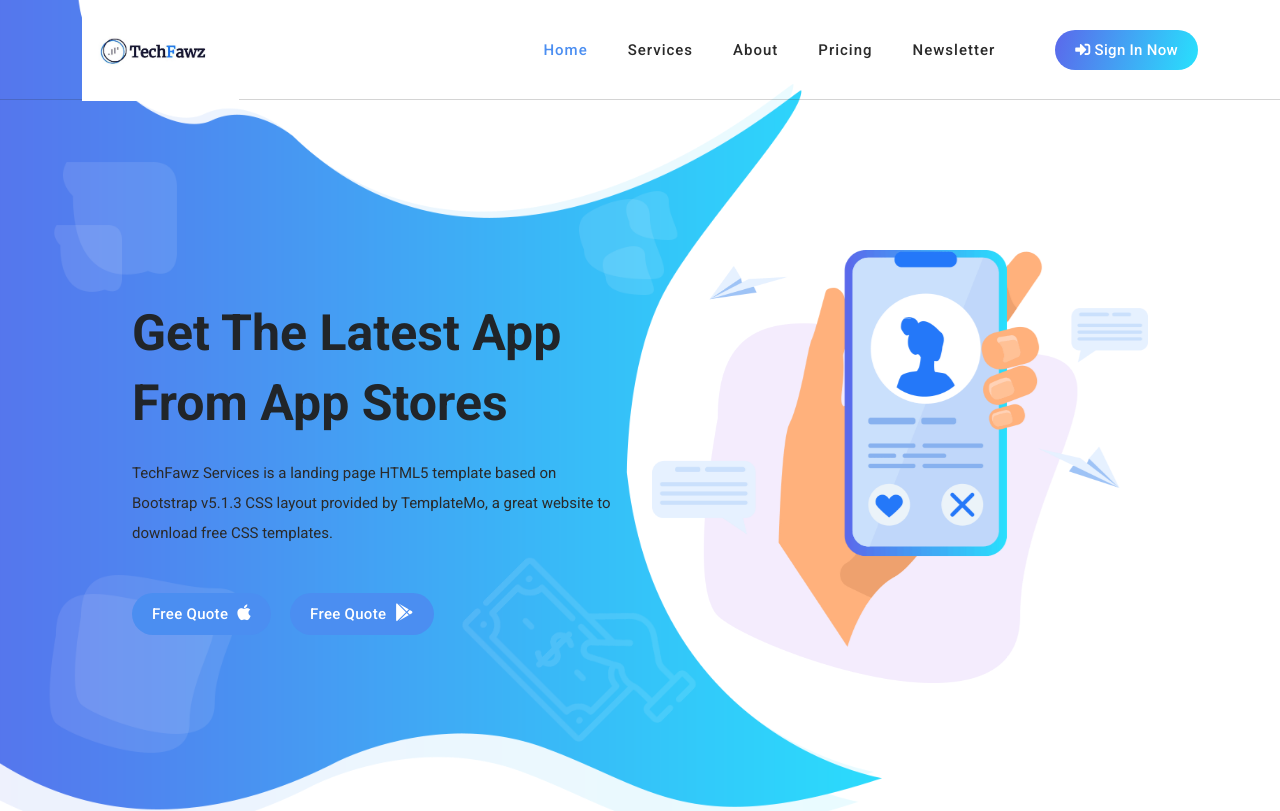
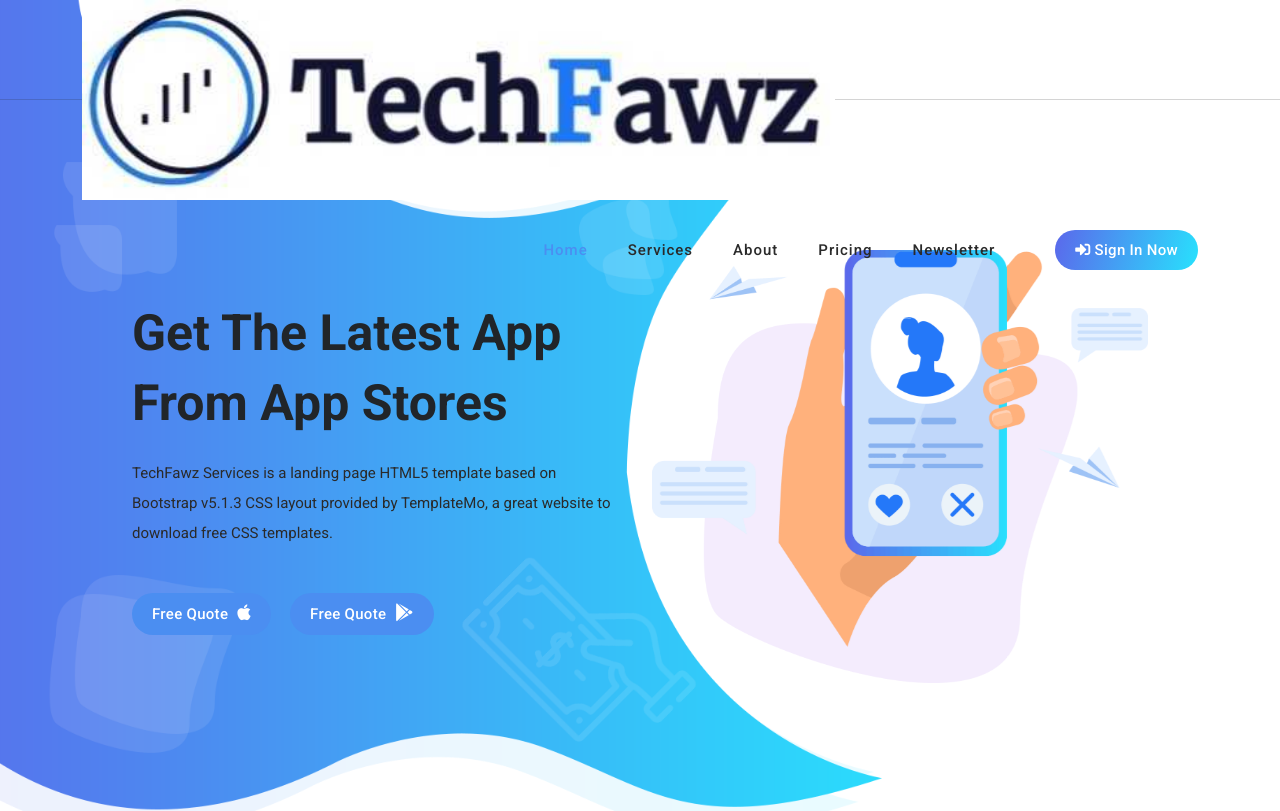
Before and after one commit to TechFawz/techfawz, a plain HTML site: page index.html in a window 1280 px wide. Shown: the top 811 px of the page. Drawn offline with Linux system fonts and the light colour scheme.

Commit message:
Update index.html

```diff
--- a/index.html
+++ b/index.html
@@ -50,7 +50,7 @@
           <nav class="main-nav">
             <!-- ***** Logo Start ***** -->
             <a href="index.html" class="logo">
-              <img src="assets/images/TechFawzlogo.jpg" width="100" height="100" alt="TechFawz Services">
+              <img src="assets/images/Techlogo.jpg" width="200" height="200" alt="TechFawz Services">
             </a>
             <!-- ***** Logo End ***** -->
             <!-- ***** Menu Start ***** -->
```
